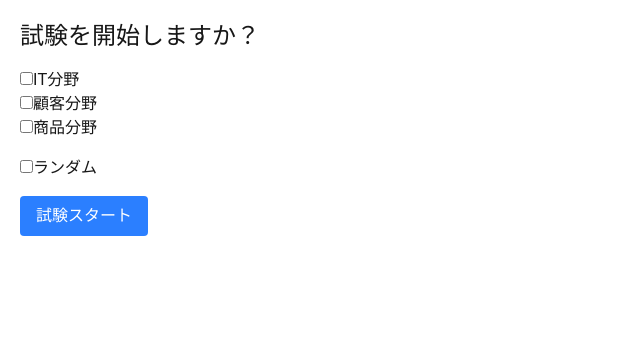
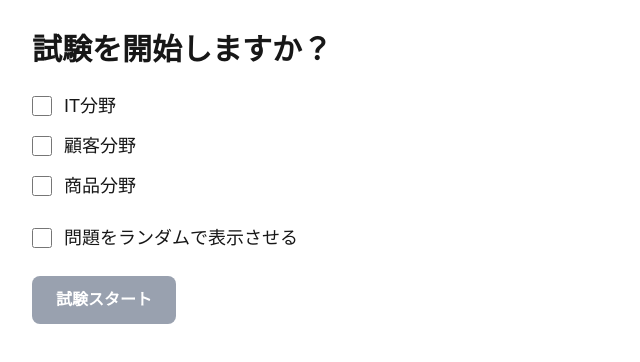
Before and after one commit to hhhtak/next-multiple-choice-questions, a Next.js app: page / in a window 1280 px wide. Shown: the top 362 px of the page, without its empty margins (0-640 px from the left). Built offline with nearby package versions, Linux system fonts and the light colour scheme.

Commit message:
スタイル調整

```diff
--- a/src/app/layout.tsx
+++ b/src/app/layout.tsx
@@ -24,8 +24,11 @@ export default function RootLayout({
 }>) {
   return (
     <html lang="en">
-      <body className={`${geistSans.variable} ${geistMono.variable} antialiased p-5`}>
-        {children}
+      <body
+        className={`${geistSans.variable} ${geistMono.variable} antialiased bg-gray-50 text-black`} // 背景色を追加、文字色を黒に変更
+      >
+        <div className="container mx-auto p-4">{children}</div>{" "}
+        {/* コンテンツを中央に配置 */}
       </body>
     </html>
   );
--- a/src/app/page.tsx
+++ b/src/app/page.tsx
@@ -71,57 +71,76 @@ const StartScreen = () => {
     fetchCsv();
   }, [selectedFields, setQuestionData, setCurrentIndex, isRandom]); // isRandom を依存配列に追加
 
-  if (loading) return <div>読み込み中...</div>;
+  if (loading) return <div className="text-center">読み込み中...</div>;
 
   return (
-    <>
-      <h1 className="text-2xl mb-4">試験を開始しますか？</h1>
-      <div className="mb-4">
-        <div>
+    <div className="p-4">
+      {/* 全体の余白を調整 */}
+      <h1 className="text-3xl font-bold mb-6">試験を開始しますか？</h1>
+      {/* 見出しの文字サイズと太字 */}
+      <div className="mb-6 space-y-3">
+        {/* チェックボックスの間隔を調整 */}
+        <div className="flex items-center">
+          {/* チェックボックスとラベルを横並びにする */}
           <input
             type="checkbox"
             id="it"
             checked={selectedFields.includes("it")}
             onChange={() => handleFieldChange("it")}
+            className="mr-3 h-5 w-5 text-blue-600 rounded" // チェックボックスのスタイルを調整
           />
-          <label htmlFor="it">IT分野</label>
+          <label htmlFor="it" className="text-lg">
+            IT分野
+          </label>
         </div>
-        <div>
+        <div className="flex items-center">
+          {/* チェックボックスとラベルを横並びにする */}
           <input
             type="checkbox"
             id="customer"
             checked={selectedFields.includes("customer")}
             onChange={() => handleFieldChange("customer")}
+            className="mr-3 h-5 w-5 text-blue-600 rounded" // チェックボックスのスタイルを調整
           />
-          <label htmlFor="customer">顧客分野</label>
+          <label htmlFor="customer" className="text-lg">
+            顧客分野
+          </label>
         </div>
-        <div>
+        <div className="flex items-center">
+          {/* チェックボックスとラベルを横並びにする */}
           <input
             type="checkbox"
             id="product"
             checked={selectedFields.includes("product")}
             onChange={() => handleFieldChange("product")}
+            className="mr-3 h-5 w-5 text-blue-600 rounded" // チェックボックスのスタイルを調整
           />
-          <label htmlFor="product">商品分野</label>
+          <label htmlFor="product" className="text-lg">
+            商品分野
+          </label>
         </div>
       </div>
-      <div className="mb-4">
+      <div className="mb-6 flex items-center">
+        {/* チェックボックスとラベルを横並びにする */}
         <input
           type="checkbox"
           id="random"
           checked={isRandom}
           onChange={handleRandomChange}
+          className="mr-3 h-5 w-5 text-blue-600 rounded" // チェックボックスのスタイルを調整
         />
-        <label htmlFor="random">ランダム</label>
+        <label htmlFor="random" className="text-lg">
+          問題をランダムで表示させる
+        </label>
       </div>
       <button
         onClick={() => router.push("/questions")}
-        className="bg-blue-500 text-white px-4 py-2 rounded"
+        className="bg-blue-500 hover:bg-blue-700 text-white font-bold py-3 px-6 rounded-lg disabled:bg-gray-400" // ボタンのスタイルを調整
         disabled={selectedFields.length === 0}
       >
         試験スタート
       </button>
-    </>
+    </div>
   );
 };
 
--- a/src/app/questions/page.tsx
+++ b/src/app/questions/page.tsx
@@ -24,7 +24,7 @@ function shuffleArray<T>(array: T[]): T[] {
 }
 
 const Question = ({ question }: { question: string }) => {
-  return <h2>{question}</h2>;
+  return <h2 className="text-2xl font-bold mb-4">{question}</h2>;
 };
 
 const AnswerOptions = ({
@@ -39,9 +39,12 @@ const AnswerOptions = ({
   isChecked: boolean;
 }) => {
   return (
-    <div>
+    <div className="space-y-3">
       {shuffledOptions.map((option, index) => (
-        <div key={index}>
+        <div
+          key={index}
+          className="flex items-center p-3 border rounded-lg hover:bg-gray-100" // 選択肢のスタイルを調整
+        >
           <input
             type="radio"
             id={`option${index + 1}`}
@@ -50,8 +53,11 @@ const AnswerOptions = ({
             checked={selectedAnswer === option}
             onChange={handleAnswerChange}
             disabled={isChecked}
+            className="mr-3"
           />
-          <label htmlFor={`option${index + 1}`}>{option}</label>
+          <label htmlFor={`option${index + 1}`} className="text-lg">
+            {option}
+          </label>
         </div>
       ))}
     </div>
@@ -70,18 +76,24 @@ const AnswerResult = ({
   handleNextQuestion: () => void;
 }) => {
   return (
-    <div className="mt-4">
-      <p>
-        {isCorrect ? "正解！" : "不正解！"}
-        <br />
-        正解: {correctAnswer}
-        <br />
-        メモ: {memo}
+    <div className="mt-4 p-4 border rounded-lg shadow-md bg-gray-100">
+      <p className="mb-2">
+        {isCorrect ? (
+          <span className="text-green-500 font-bold">正解！</span>
+        ) : (
+          <span className="text-red-500 font-bold">不正解！</span>
+        )}
+      </p>
+      <p className="mb-2">
+        <span className="font-bold">正解:</span> {correctAnswer}
+      </p>
+      <p className="mb-2">
+        <span className="font-bold">メモ:</span> {memo}
       </p>
       <div className="mt-4">
         <button
           onClick={handleNextQuestion}
-          className="bg-green-500 text-white px-4 py-2 rounded"
+          className="bg-blue-500 hover:bg-blue-700 text-white font-bold py-2 px-4 rounded"
         >
           次の問題へ
         </button>
@@ -158,10 +170,13 @@ const QuestionScreen = () => {
   }
 
   return (
-    <div>
-      <div className="flex justify-between">
-        <p>カテゴリ: {currentQuestion.category}</p>
-        <p>
+    <div className="p-4">
+      {/* 全体の余白を調整 */}
+      <div className="flex justify-between items-center mb-6">
+        {/* ヘッダーの配置を調整 */}
+        <p className="text-lg">カテゴリ: {currentQuestion.category}</p>
+        {/* カテゴリの文字サイズを調整 */}
+        <p className="text-lg">
           {currentIndex + 1}/{totalQuestions}
         </p>
         <div className="flex">
@@ -169,22 +184,26 @@ const QuestionScreen = () => {
           <p>不正解数: {wrongCount}</p>
         </div>
       </div>
+      <div className="mb-6">
         <Question question={currentQuestion.question} />
+      </div>
+      <div className="mb-6">
         <AnswerOptions
           shuffledOptions={shuffledOptions}
           selectedAnswer={selectedAnswer}
           handleAnswerChange={handleAnswerChange}
           isChecked={isChecked}
         />
+      </div>
       <div className="mt-4">
         <button
           onClick={handleCheckAnswer}
           disabled={isAnswered || selectedAnswer === null}
+          className="bg-blue-500 hover:bg-blue-700 text-white font-bold py-2 px-4 rounded" // ボタンの色とホバー時の色を変更
         >
           確認
         </button>
       </div>
-
       {isAnswered && (
         <AnswerResult
           isCorrect={selectedAnswer === currentQuestion.answer}
--- a/src/app/questions/result/page.tsx
+++ b/src/app/questions/result/page.tsx
@@ -27,36 +27,40 @@ const ResultScreen = () => {
   };
 
   return (
-    <div>
-      <h1>結果</h1>
-      <p>正解数: {correctCount}</p>
-      <p>不正解数: {wrongCount}</p>
-      <h2>間違った問題</h2>
+    <div className="p-4">
+      {/* 全体の余白を調整 */}
+      <h1 className="text-3xl font-bold mb-6">結果</h1>
+      {/* 見出しの文字サイズと太字 */}
+      <p className="text-lg mb-2">正解数: {correctCount}</p>
+      {/* 正解数の文字サイズを調整 */}
+      <p className="text-lg mb-6">不正解数: {wrongCount}</p>
+      {/* 不正解数の文字サイズを調整 */}
+      <h2 className="text-2xl font-bold mb-4">間違った問題</h2>
+      {/* 見出しの文字サイズと太字 */}
       {wrongQuestions.length > 0 ? (
-        <ul>
-          {wrongQuestions.map(
-            (
-              wrongQuestion,
-              index // index を使用
-            ) => (
-              <li key={index} className="mb-4 border p-4 rounded">
-                <p className="font-bold">問題: {wrongQuestion.question}</p>
-                <p>
-                  あなたの回答:
-                  <span className="text-red-500">{wrongQuestion.selectedAnswer}</span>
-                </p>
-                <p>正解: {wrongQuestion.correctAnswer}</p> {/* correctAnswer を参照 */}
-              </li>
-            )
-          )}
+        <ul className="space-y-4">
+          {/* リストの間隔を調整 */}
+          {wrongQuestions.map((wrongQuestion, index) => (
+            <li key={index} className="p-4 border rounded-lg shadow-md bg-gray-100">
+              {/* 各問題の背景色とボーダー */}
+              <p className="font-bold mb-2">問題: {wrongQuestion.question}</p>
+              {/* 問題の文字を太字 */}
+              <p className="mb-2">
+                あなたの回答:
+                <span className="text-red-500">{wrongQuestion.selectedAnswer}</span>
+              </p>
+              <p>正解: {wrongQuestion.correctAnswer}</p>
+            </li>
+          ))}
         </ul>
       ) : (
         <p>間違った問題はありませんでした。</p>
       )}
-      <div className="mt-4">
+      <div className="mt-8">
+        {/* ボタンの余白を調整 */}
         <button
           onClick={handleBackToTop}
-          className="bg-blue-500 text-white px-4 py-2 rounded"
+          className="bg-blue-500 hover:bg-blue-700 text-white font-bold py-3 px-6 rounded-lg" // ボタンのスタイルを調整
         >
           トップに戻る
         </button>
--- /dev/null
+++ b/tailwind.config.js
@@ -0,0 +1,12 @@
+/** @type {import('tailwindcss').Config} */
+module.exports = {
+  content: [
+    "./src/pages/**/*.{js,ts,jsx,tsx,mdx}",
+    "./src/components/**/*.{js,ts,jsx,tsx,mdx}",
+    "./src/app/**/*.{js,ts,jsx,tsx,mdx}",
+  ],
+  theme: {
+    extend: {},
+  },
+  plugins: [],
+};
```
Lines whose indentation alone changed are shown as unchanged.
